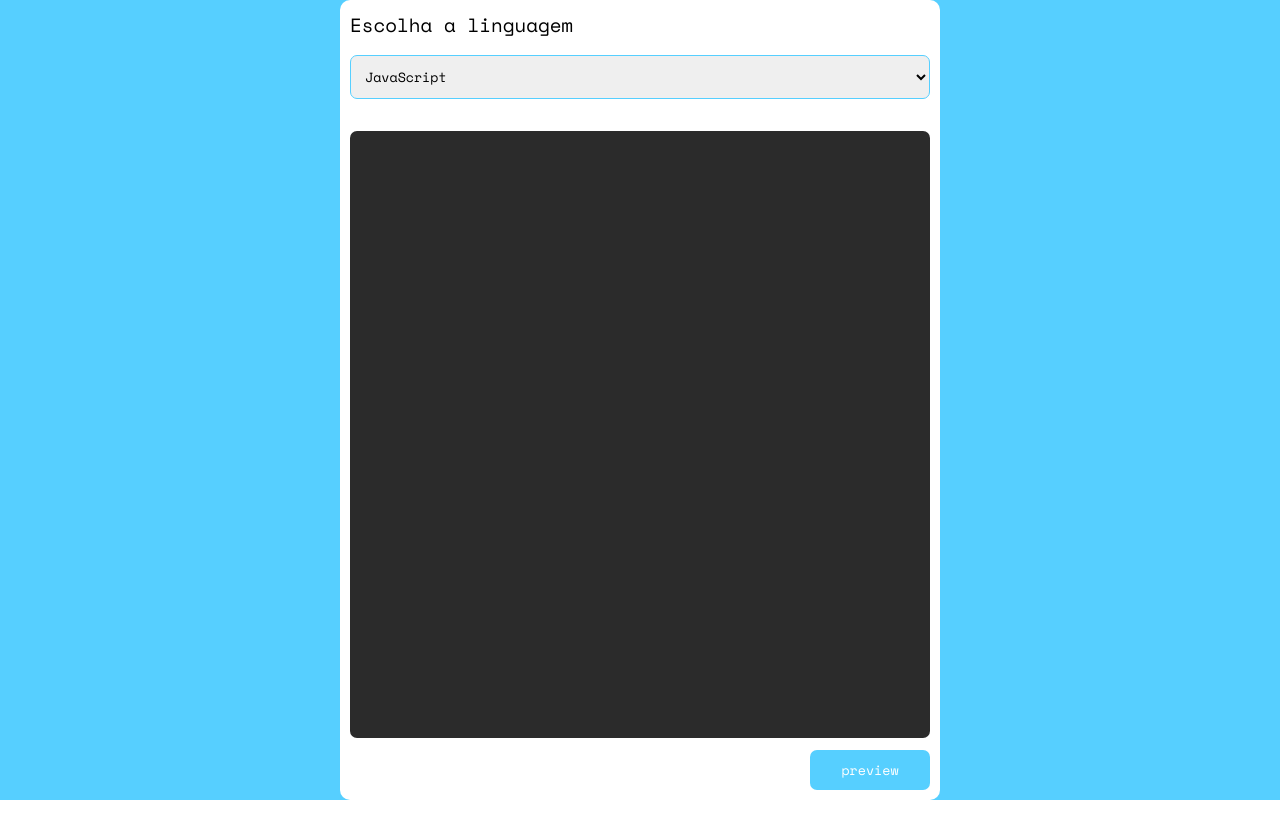
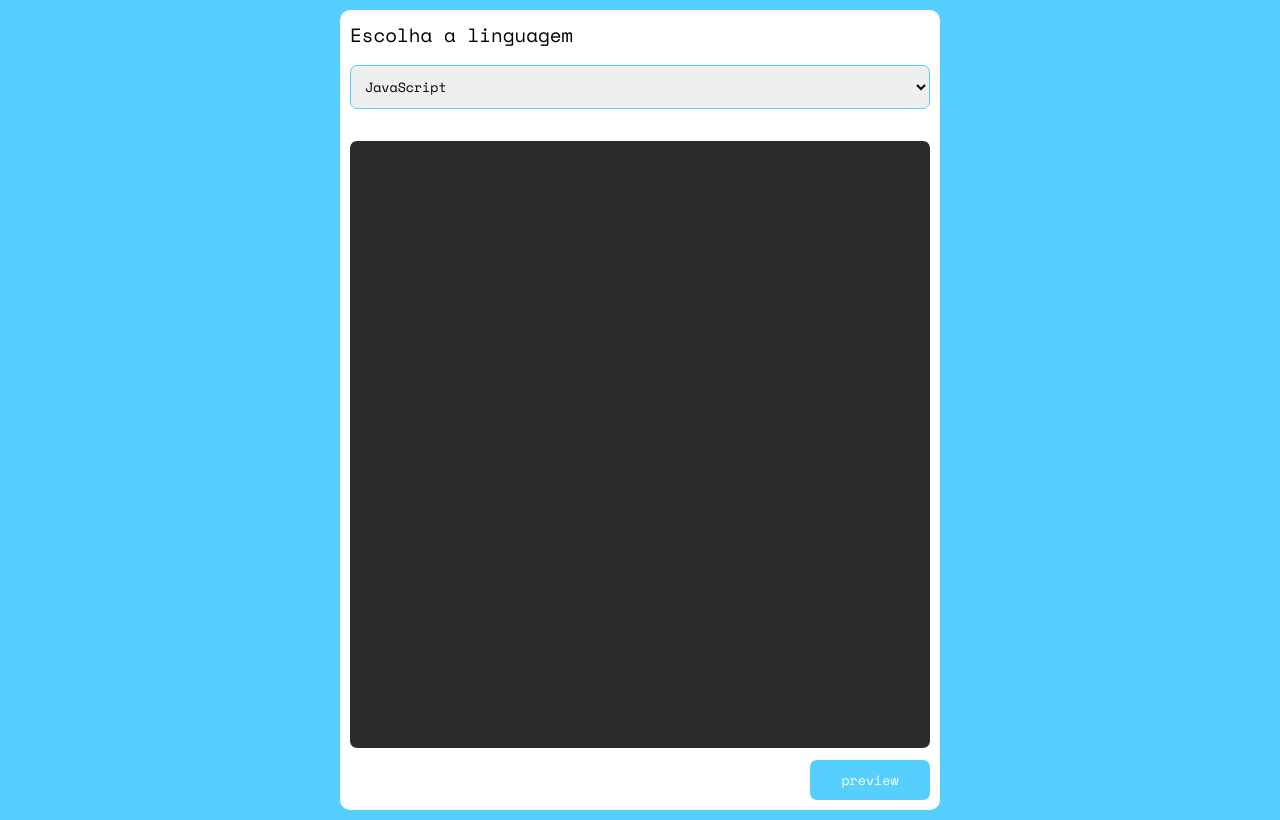
Before and after one commit to ikyrie/highlightjs, a plain HTML site: page index.html in a window 1280 px wide. Drawn offline with nearby package versions, Linux system fonts and the light colour scheme.

Commit message:
Arrumando alguns espaçamentos e tamanhos

```diff
--- a/index.css
+++ b/index.css
@@ -10,7 +10,10 @@
     align-items: center;
 
     width: 100vw;
-    height: 100vh;
+    min-height: 100vh;
+
+    padding: 10px;
+    box-sizing: border-box;
 
     background-color: #56cfff;
 }
@@ -29,8 +32,8 @@
     max-width: 600px;
     height: 800px;
 
-    margin-right: 32px;
-    margin-left: 32px;
+    margin-right: 16px;
+    margin-left: 16px;
 
     padding: 10px;
 
```
